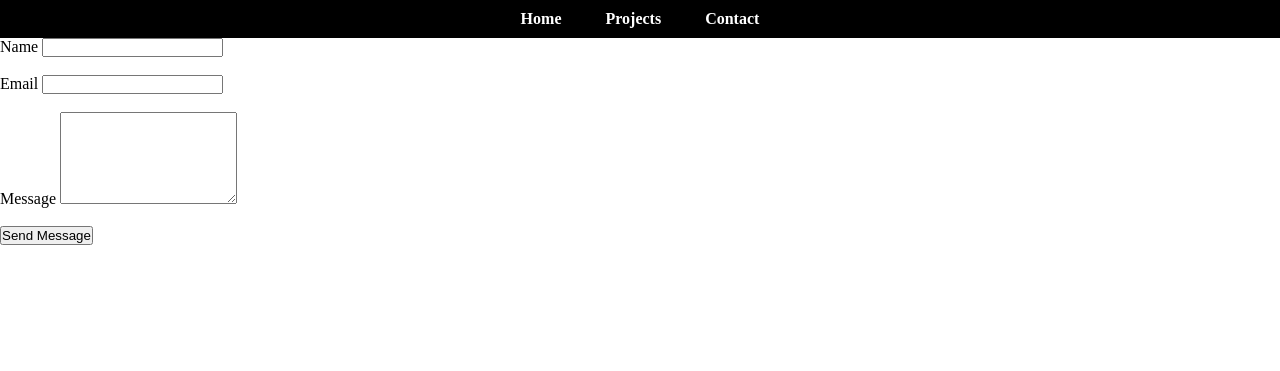
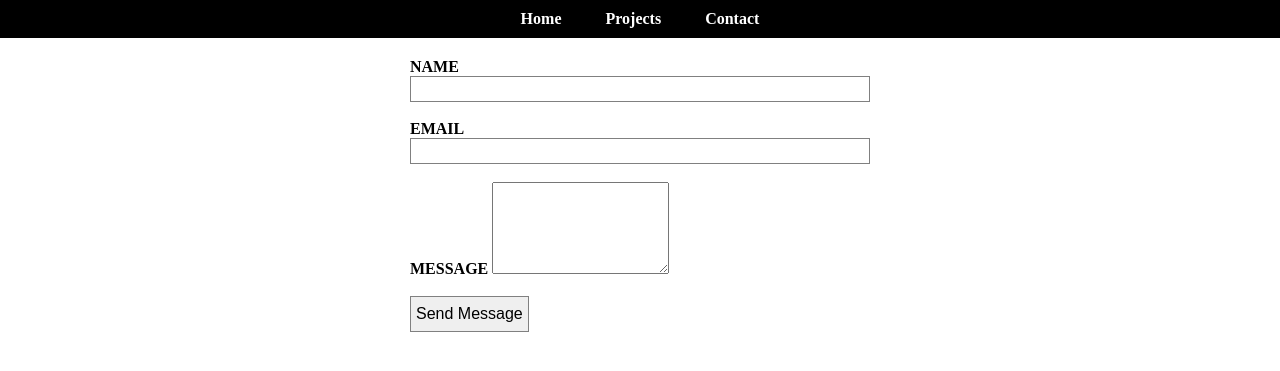
Before and after one commit to PraveenDKatti/PraveenDKatti.github.io, a Jekyll site: the page built from contact.html, in a window 1280 px wide. Shown: the top 371 px of the page. Built offline with Jekyll 4.4.1, drawn with Linux system fonts in a browser that asks for light colours.

Commit message:
applied styles to form label, input and button

```diff
--- a/css/main.css
+++ b/css/main.css
@@ -71,3 +71,32 @@ header{
     background-color: #333;
 	border-radius:5px;
 }
+
+/** Contact Form **/
+.form-container{
+	width:500px;
+	height:700px;
+	background-color:whotesmoke;
+	margin:auto;
+	padding:20px;
+}
+
+.form-container label{
+	text-transform:uppercase;
+	font-size:16px;
+	font-weight:bold;
+}
+.form-container input{
+	border:1px grey solid;
+	font-size:16px;
+	width:100%;
+	line-height:1.5;
+}
+.form-container button{
+	border:1px grey solid;
+	font-size:16px;
+	line-height:1.5;
+	background-color:whotesmoke;
+	margin:auto;
+	padding:5px;
+}
```
